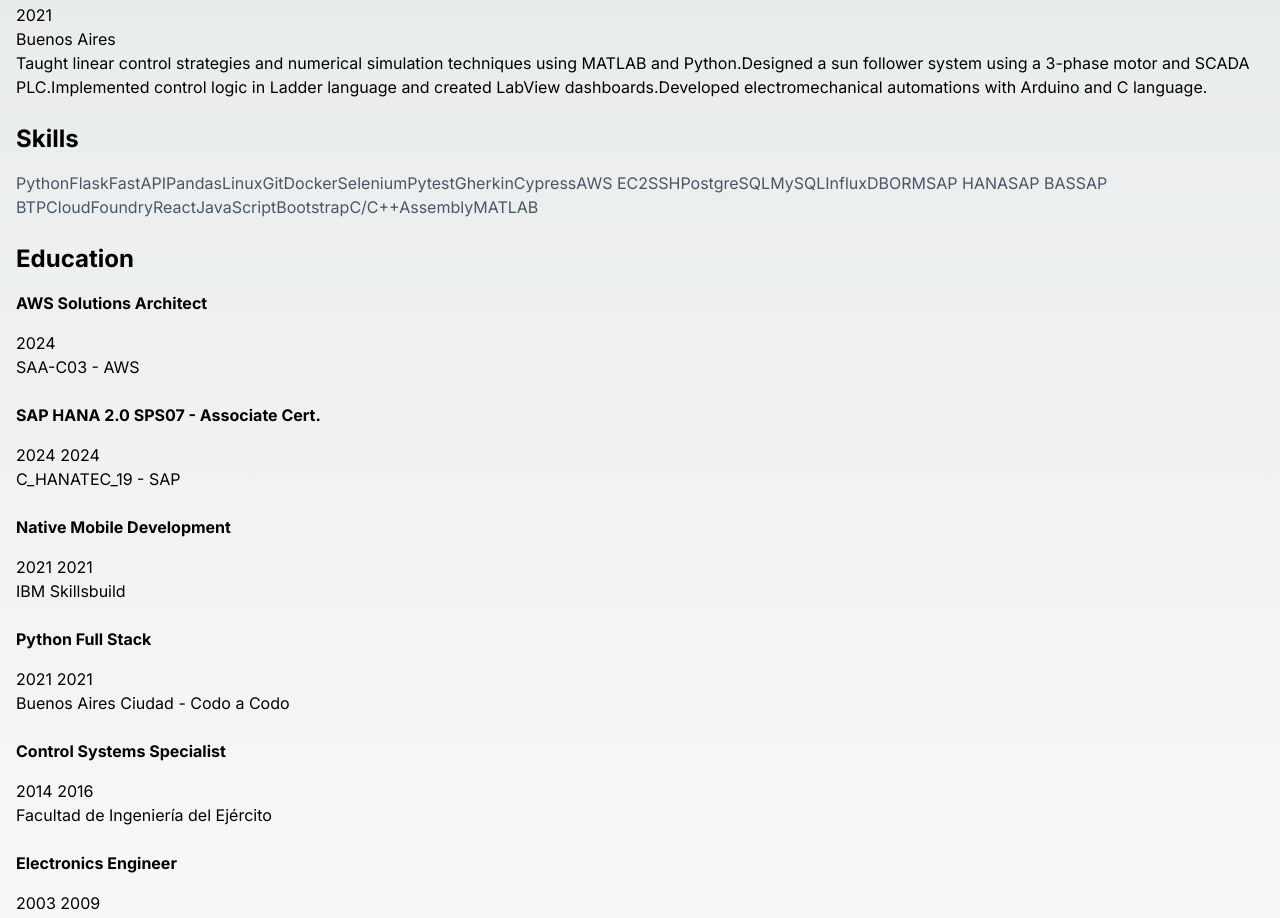
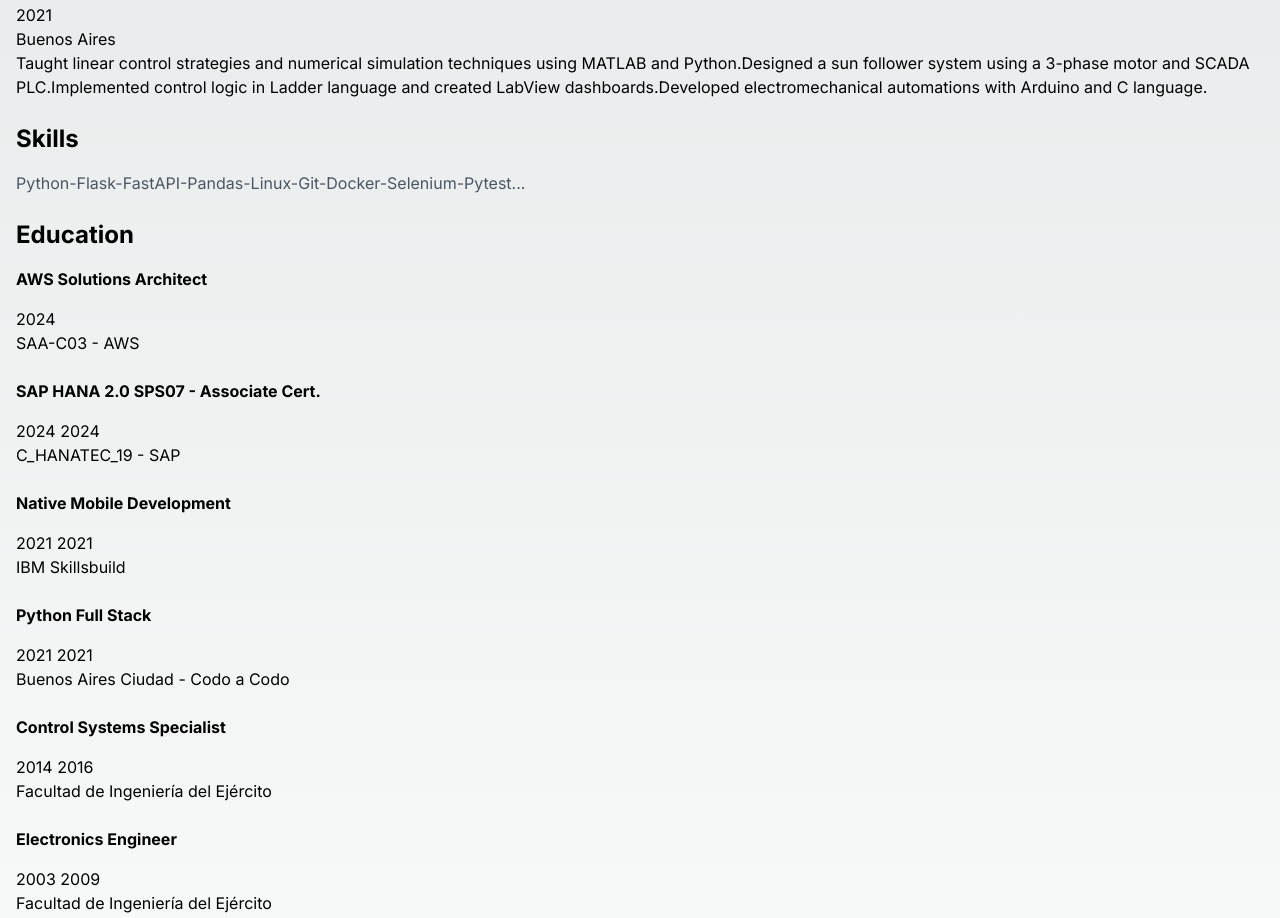
Before and after one commit to gianfranco-s/json-career-view, a Next.js app in the folder my-json-resume/: page / in a window 1280 px wide. Shown: the part 1301-2219 px from the top of the page. Built offline with nearby package versions, Linux system fonts and the light colour scheme.

Commit message:
Update skills to use card

```diff
--- a/my-json-resume/src/app/page.tsx
+++ b/my-json-resume/src/app/page.tsx
@@ -2,7 +2,7 @@ import resumeData from '../data/cv_python_dev.json'
 import Title from '../components/ResumeTitle'
 import ContactInfo from '../components/ContactInfo'
 import WorkExperienceCard from '../components/WorkExperienceCard'
-import Skills from '../components/Skills'
+import SkillsCard from '../components/SkillsCard'
 import Education from '../components/Education'
 import SpokenLanguagesCard from '../components/SpokenLanguagesCard'
 
@@ -12,10 +12,7 @@ const Home = () => {
       <Title titleData={resumeData.titleData} />
       <ContactInfo contactInfo={resumeData.contactInfo} />
       <WorkExperienceCard workExperience={resumeData.workExperience}/>
-
-
-      <h2 className="text-2xl font-bold mb-4">{resumeData.skills.sectionTitle}</h2>
-      <Skills skills={resumeData.skills.sectionList}/>
+      <SkillsCard skills={resumeData.skills}/>
 
       <h2 className="text-2xl font-bold mb-4">{resumeData.education.sectionTitle}</h2>
       <Education educationItem={resumeData.education.sectionList[0]} />
--- a/my-json-resume/src/components/Skills.tsx
+++ /dev/null
@@ -1,12 +0,0 @@
-import React from 'react';
-
-function Skills({ skills }) {
-    return (
-        <div>
-            <p className="text-gray-600">{skills}</p>
-            <br />
-        </div>
-    );
-}
-
-export default Skills;
--- /dev/null
+++ b/my-json-resume/src/components/SkillsCard.tsx
@@ -0,0 +1,24 @@
+import React from 'react';
+
+function Skills({ skills }) {
+    return (
+        <div>
+            <h2 className="text-2xl font-bold mb-4">{skills.sectionTitle}</h2>
+            <p className="text-gray-600">
+                {skills.sectionList[0]}-
+                {skills.sectionList[1]}-
+                {skills.sectionList[2]}-
+                {skills.sectionList[3]}-
+                {skills.sectionList[4]}-
+                {skills.sectionList[5]}-
+                {skills.sectionList[6]}-
+                {skills.sectionList[7]}-
+                {skills.sectionList[8]}
+                ...
+            </p>
+            <br />
+        </div>
+    );
+}
+
+export default Skills;
```
